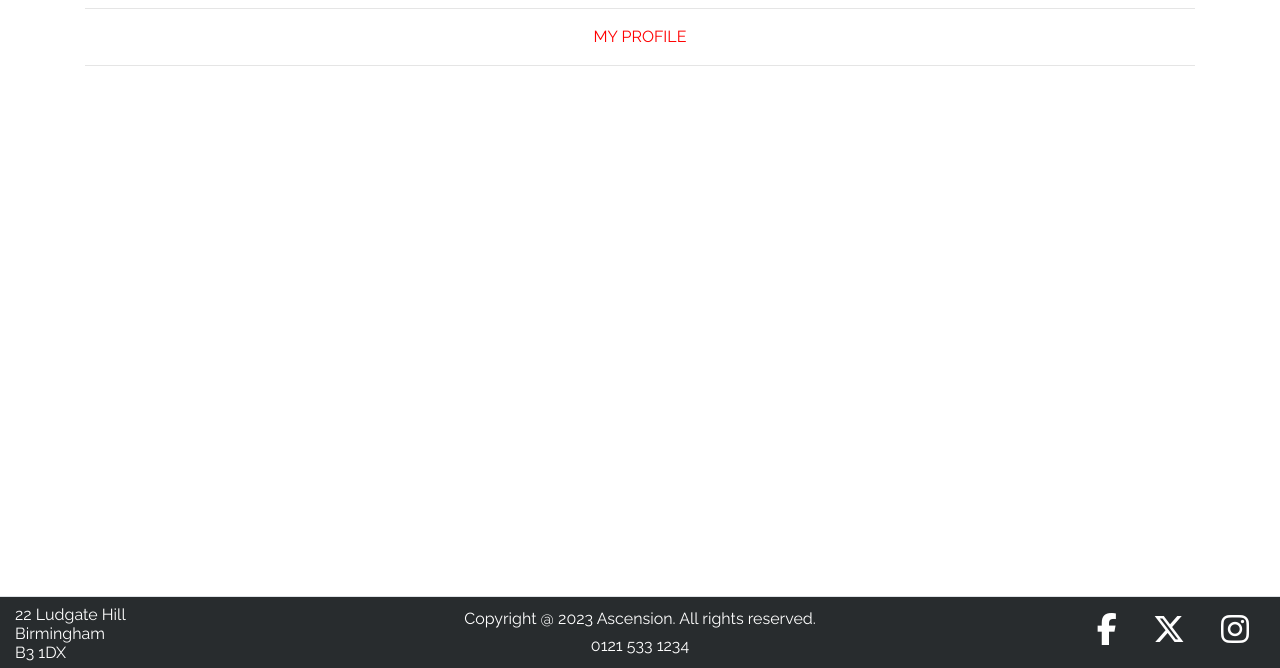
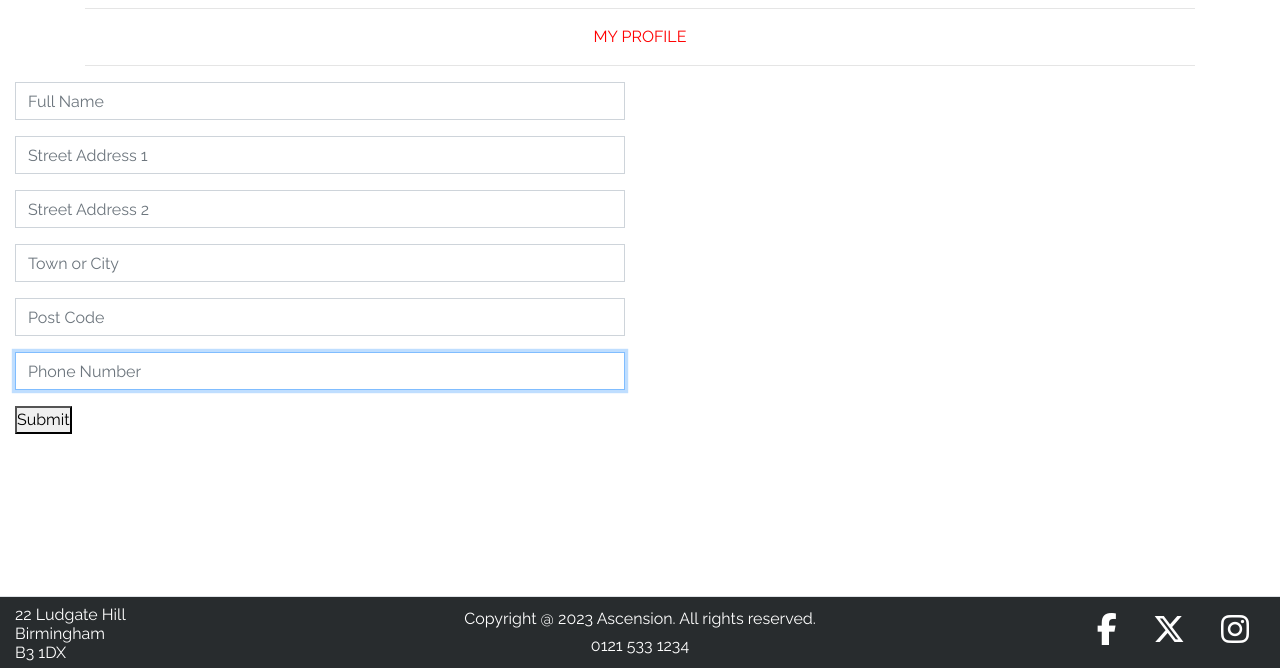
Before and after one commit to ryanmcnally93/ascension, a Django app: page /profile/ in a window 1280 px wide. Shown: the part 132-800 px from the top of the page. Run offline with Django 4.2, Linux system fonts and the light colour scheme; the visitor is signed in with stand-in values (Sample User, id 1); data comes from the database, SQL or seed files in the repository; some libraries are stand-ins or nearby versions; some web fonts are replaced.

Commit message:
Start styling profile.html and auto updates

```diff
--- a/checkout/admin.py
+++ b/checkout/admin.py
@@ -12,7 +12,7 @@ class OrderAdmin(admin.ModelAdmin):
 
     readonly_fields = ('order_number', 'date', 'total_cost', 'original_cart', 'stripe_pid')
 
-    fields = ('order_number', 'date', 'full_name',
+    fields = ('order_number', 'user_profile', 'date', 'full_name',
               'email', 'phone_number', 'postcode', 'town_or_city',
               'street_address1', 'street_address2', 'total_cost',
               'original_cart', 'stripe_pid')
@@ -23,5 +23,3 @@ class OrderAdmin(admin.ModelAdmin):
 
 
 admin.site.register(Order, OrderAdmin)
-# 6:44
-# 7:03
--- a/checkout/templates/checkout/checkout_success.html
+++ b/checkout/templates/checkout/checkout_success.html
@@ -19,7 +19,11 @@
             <div class="row text-white ml-1 mr-1 justify-content-center flex-column">
                 <p class="mb-2 m-auto">Your order number is <strong>{{ order.order_number }}</strong>.</p>
                 <p class="mb-2">A confirmation email will be sent to <strong>{{ order.email }}</strong>.</p>
-                <a id="successful-back-to" class="btn bg-dark rounded-0 text-white mb-3" href="{% url 'products' %}"><p class="mb-1 d-inline">&#60;</p> <p id="back" class="d-inline">Back to Products</p></a>
+                {% if from_profile %}
+                    <a id="successful-back-to" class="btn bg-dark rounded-0 text-white mb-3" href="{% url 'profile' %}"><p class="mb-1 d-inline">&#60;</p> <p id="back" class="d-inline">Back to Profile</p></a>
+                {% else %}
+                    <a id="successful-back-to" class="btn bg-dark rounded-0 text-white mb-3" href="{% url 'products' %}"><p class="mb-1 d-inline">&#60;</p> <p id="back" class="d-inline">Back to Products</p></a>
+                {% endif %}
             </div>
         </div>
     </div>
--- /dev/null
+++ b/profiles/forms.py
@@ -0,0 +1,40 @@
+from django import forms
+from .models import UserProfile
+
+
+class UserProfileForm(forms.ModelForm):
+    class Meta:
+        model = UserProfile
+        fields = ('full_name', 'default_street_address1',
+            'default_street_address2', 'default_town_or_city',
+            'default_postcode', 'default_phone_number',)
+
+    # Here we are overriding the normal init method
+    def __init__(self, *args, **kwargs):
+        # This is the default init method
+        super().__init__(*args, **kwargs)
+        # Comment this out and look at the difference
+        placeholders = {
+            'full_name': 'Full Name',
+            'default_postcode': 'Post Code',
+            'default_town_or_city': 'Town or City',
+            'default_street_address1': 'Street Address 1',
+            'default_street_address2': 'Street Address 2',
+            'default_phone_number': 'Phone Number',
+        }
+
+        # This is just setting the focus automatically to where we want it
+        self.fields['default_phone_number'].widget.attrs['autofocus'] = True
+        # This adds stars to the required fields
+        # And sets revelant placeholder names to their inputs
+        # Also adds a css class
+        # And removes labels as we have placeholders
+        # Comment out to see differences
+        for field in self.fields:
+            if self.fields[field].required:
+                placeholder = f'{placeholders[field]} *'
+            else:
+                placeholder = placeholders[field]
+            self.fields[field].widget.attrs['placeholder'] = placeholder
+            self.fields[field].widget.attrs['class'] = 'rounded-0'
+            self.fields[field].label = False
--- a/profiles/models.py
+++ b/profiles/models.py
@@ -6,6 +6,7 @@ from django.dispatch import receiver
 
 class UserProfile(models.Model):
     user = models.OneToOneField(User, on_delete=models.CASCADE)
+    full_name = models.CharField(max_length=50, null=True, blank=True)
     default_phone_number = models.CharField(max_length=11, null=True, blank=True)
     default_street_address1 = models.CharField(max_length=80, null=True, blank=True)
     default_street_address2 = models.CharField(max_length=80, null=True, blank=True)
--- a/profiles/templates/profiles/profile.html
+++ b/profiles/templates/profiles/profile.html
@@ -13,6 +13,13 @@
             <hr class="white-hr">
         </div>
     </div>
+    <div class="col-6">
+        <form action="{% url 'profile' %}" method="POST">
+            {% csrf_token %}
+            {{ form|crispy }}
+            <button type="submit">Submit</button>
+        </form>
+    </div>
 
 
 {% endblock %}
--- a/profiles/urls.py
+++ b/profiles/urls.py
@@ -3,4 +3,5 @@ from . import views
 
 urlpatterns = [
     path('', views.profile, name='profile'),
+    path('order_history/<order_number>', views.order_history, name='order_history'),
 ]
--- a/profiles/views.py
+++ b/profiles/views.py
@@ -1,10 +1,45 @@
-from django.shortcuts import render
+from django.shortcuts import render, get_object_or_404
+from django.contrib import messages
+
+from .models import UserProfile
+from .forms import UserProfileForm
+
+from checkout.models import Order
 
 
 def profile(request):
+    profile = get_object_or_404(UserProfile, user=request.user)
+
+    if request.method == 'POST':
+        form = UserProfileForm(request.POST, instance=profile)
+        if form.is_valid():
+            form.save()
+            messages.success(request, 'Profile updated successfully')
+
+    form = UserProfileForm(instance=profile)
+    orders = profile.orders.all()
     template = 'profiles/profile.html'
     context = {
-
+        'form': form,
+        'orders': orders,
+        'on_profile_page': True,
     }
 
     return render(request, template, context)
+
+
+def order_history(request, order_number):
+    order = get_object_or_404(Order, order_number=order_number)
+
+    messages.info(request, (
+        f'This is a past confirmation for order {order_number}.'
+        f'A confirmation email was sent on {order.date}.'
+    ))
+
+    template = 'checkout/checkout_success.html'
+    context = {
+        'order': order,
+        'from_profile': True,
+    }
+
+    return render(request, template, context)
--- a/templates/includes/toasts/toast_success.html
+++ b/templates/includes/toasts/toast_success.html
@@ -16,7 +16,7 @@
                 {% endif %}
             </div>
         </div>
-        {% if total %}
+        {% if total and not on_profile_page %}
             <p class="bg-white py-1 mb-2"> {{ product_count }} Cart Products</p>
             <div class="cart-notifications">
                 {% for item in cart_products %}
```
Also changed, not shown: checkout/views.py (+38 -0 lines), profiles/migrations/0002_userprofile_full_name.py (added).
